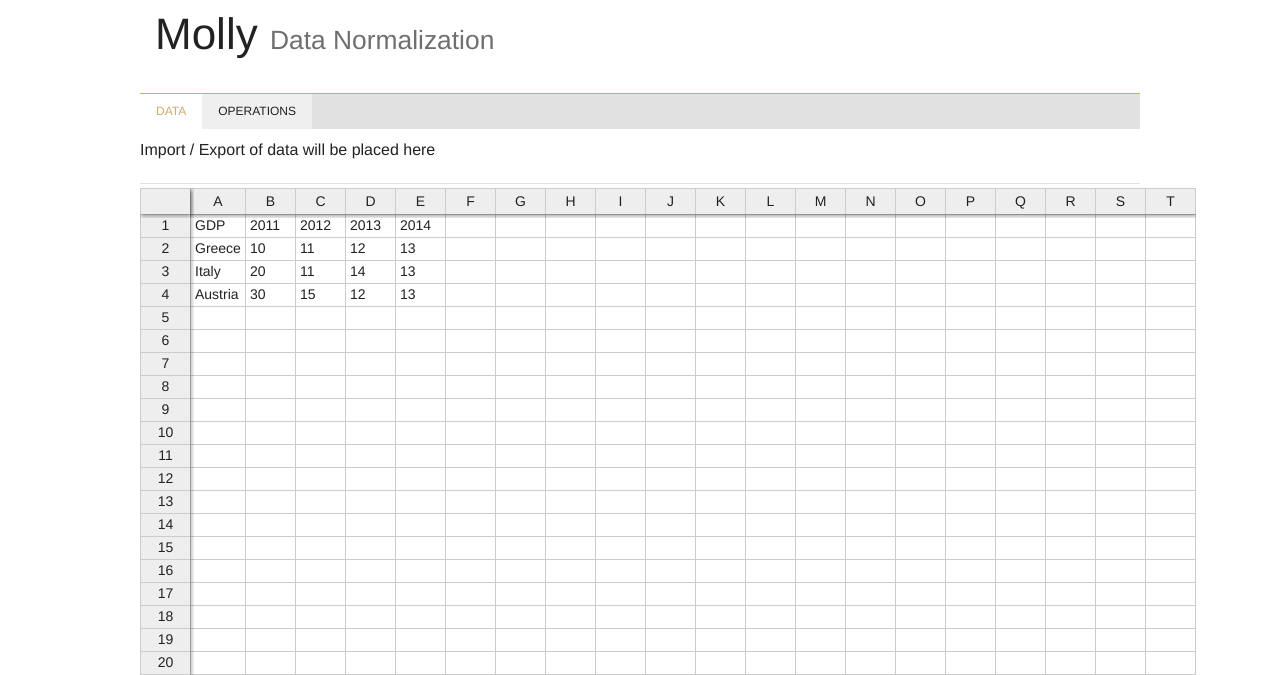
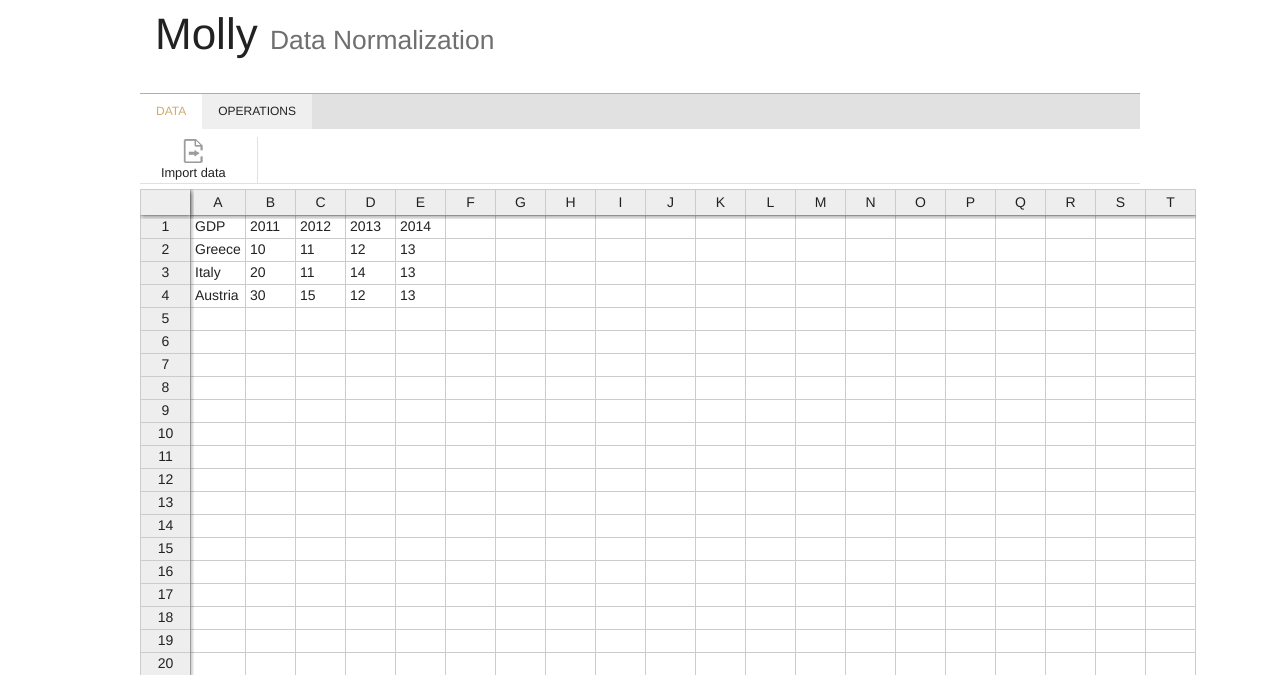
Before and after one commit to smouzakitis/molly, a Python web app: template molly/templates/index.html in a window 1280 px wide, after a click on "DATA". Shown: the top 675 px of the page. Run offline with Jinja, Linux system fonts and the light colour scheme; the template is opened without the code that fills it, so the values that code supplies are empty.

Commit message:
Command import data - Button preparation

```diff
--- a/molly/templates/index.html
+++ b/molly/templates/index.html
@@ -24,7 +24,9 @@
         </ul>
         <div class="tabs-content">
             <div class="content" id="panelData">
-                <p>Import / Export of data will be placed here</p>
+			<ul class="small-block-grid-8">
+			  <li><div class="btn-ribbon text-center" onclick="importData()"><img src="/static/img/icon_import.png"  class="small"/><div class="btn-ribbon-text">Import data</div></div></li>
+			</ul>
             </div>
             <div class="content active" id="panelOperations">
 			<ul class="small-block-grid-8">
```
Also changed, not shown: molly/static/img/icon_import.png (added).
